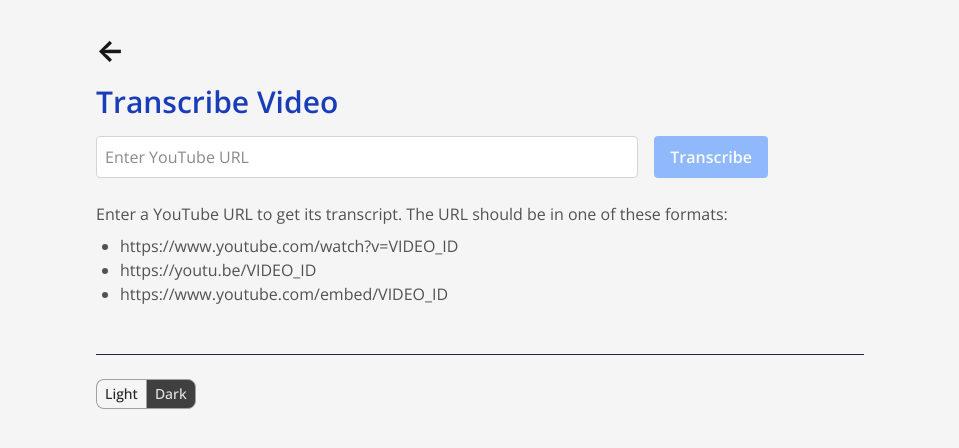
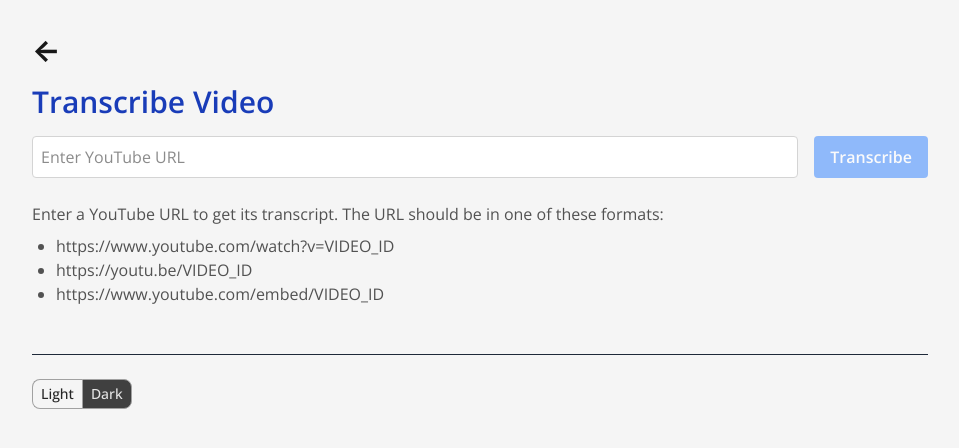
Before and after one commit to teeparham/next, a Next.js app: page /youtube in a window 1280 px wide. Shown: the top 448 px of the page, without its empty margins (160-1119 px from the left). Built offline with nearby package versions, Linux system fonts and the light colour scheme.

Commit message:
Widen contents

```diff
--- a/app/youtube/page.tsx
+++ b/app/youtube/page.tsx
@@ -75,13 +75,12 @@
 
   return (
     <main className="container min-h-screen overflow-x-hidden">
-      <div className="my-8 mx-4 sm:mx-8 lg:mx-auto max-w-3xl">
+      <div className="my-8 mx-4 sm:mx-8 lg:mx-auto max-w-4xl">
         <BackHeader />
         <h1 className="mb-4 text-3xl text-blue-800 dark:text-blue-400">
           Transcribe Video
         </h1>
 
-        <div className="max-w-2xl">
         <div className="flex gap-4 mb-6">
           <div className="flex-1 relative">
             <input
@@ -109,7 +108,7 @@
         )}
 
         <Transcript text={transcript} />
-        </div>
+
         <PageFooter />
       </div>
     </main>
```
Lines whose indentation alone changed are shown as unchanged.
